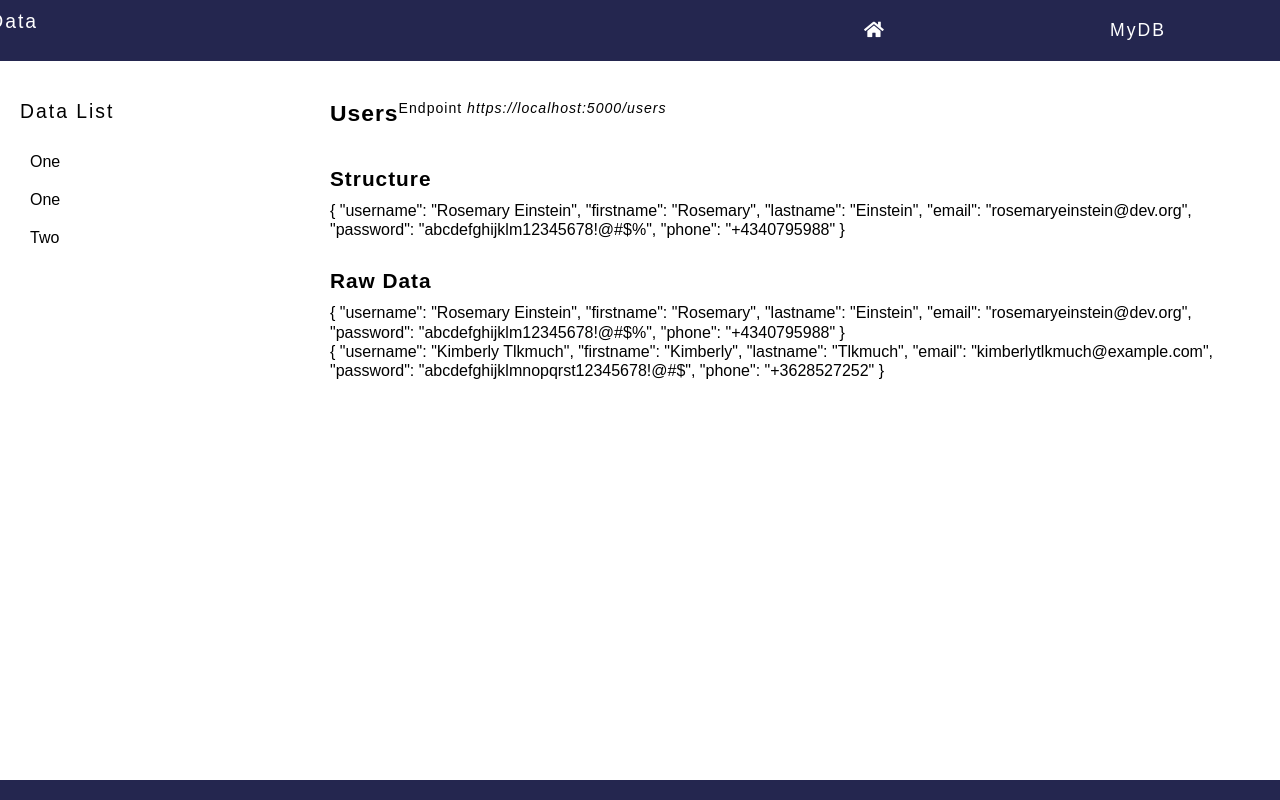
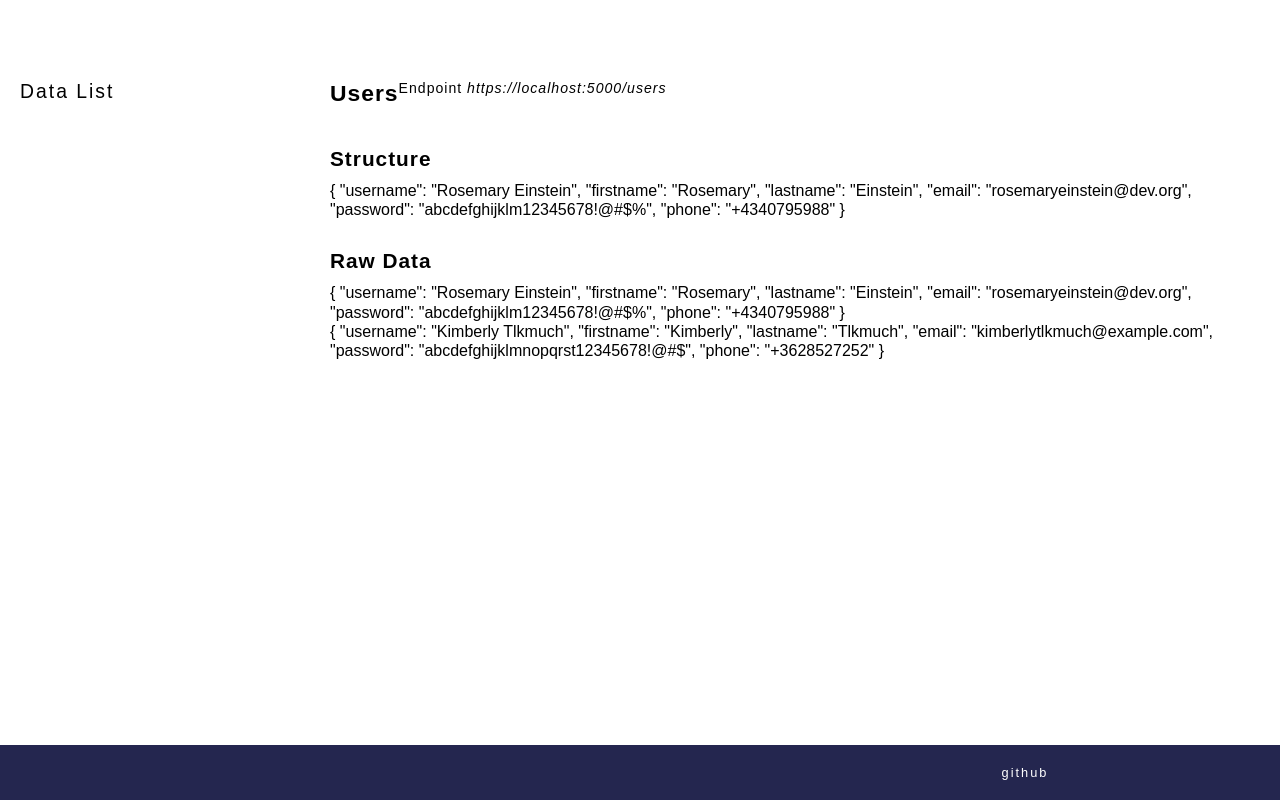
Before and after one commit to kaigikinyua/dumyapi, a Flask app: template templates/genericdata.html in a window 1280 px wide. Run offline with Flask 2, Linux system fonts and the light colour scheme; the template is opened without the code that fills it, so the values that code supplies are empty.

Commit message:
fetching generic data from server to genericdata.html frontend

```diff
--- a/app.py
+++ b/app.py
@@ -8,8 +8,9 @@
 
 @app.route('/genericdata')
 def generic_data_page():
-    return render_template('genericdata.html')
-
+    gDList=GenericData.listGenericDataFiles()
+    request_url="/static/genericdata"
+    return render_template('genericdata.html',gDList=gDList,rUrl=request_url)
 #api endpoints
 @app.route('/getdata/<genericdata>/<number>')
 def getdata(genericdata,number=100):
--- a/static/js/pages/genericdata.js
+++ b/static/js/pages/genericdata.js
@@ -1,3 +1,4 @@
+var mainUrl="http://localhost:5000"
 var generic_data=new Vue({
     el:"#selected_data",
     delimiters:['[[',']]'],
@@ -11,20 +12,21 @@
     },
 })
 //update the generic data
-function updateGenericData(){
-    fetch_Data("http://localhost:5500/testdata.json",
+function updateGenericData(subURL){
+    fetch_Data(`${mainUrl}/${subURL}`,
     (state,data)=>{
-        if(state==true){
-            generic_data.title=data.title
-            generic_data.endpoint=data.endpoint
-            generic_data.raw_data=data.data
-        }
+        console.log(data)
+        // if(state==true){
+        //     generic_data.title=data.title
+        //     generic_data.endpoint=data.endpoint
+        //     generic_data.raw_data=data.data
+        // }
     })
 }
 
 function fetch_Data(url,callback){
     fetch(url)
-    .then(res=>res.json())
+    .then(res=>{res.json();console.log(res)})
     .then(data=>{
         console.log(data)
         callback(true,data)
--- a/templates/genericdata.html
+++ b/templates/genericdata.html
@@ -1,31 +1,30 @@
-<html lang="en">
-<head>
-    <meta charset="UTF-8">
-    <meta name="viewport" content="width=device-width, initial-scale=1.0">
-    <meta http-equiv="X-UA-Compatible" content="ie=edge">
-    <title>OpenApi</title>
-    <link rel="stylesheet" href="../static/css/all.min.css">
-    <link rel="stylesheet" href="../static/css/components/main.css">
-    <link rel="stylesheet" href="../static/css/components/navs.css">
+{% extends './base.html'%}
+    {% block css %}
         <link rel="stylesheet" href="../static/css/pages/genericdata.css">
-</head>
-<body>
-    <div class="topnav">
-        <div class="container">
-            <div class="barner">
+        <style>
+            section.app{
+                height:100vh;
+            }
+            ul#data_list li{
+                /*first letter to uppercase*/
+            }
+        </style>
+    {% endblock css %}
+    {% block searchmeta %}{% endblock searchmeta %}
+
+    {% block barner %}
         <h3 class="barner">Generic Data</h3>
-            </div>
+    {% endblock barner %}
+
+    {% block links %}
         <ul class="links">
             <a href="/"><li><i class="fa fa-home"></i></li></a>
             <a href="/mydb"><li>MyDB</li></a>
         </ul>
-        </div>
-    </div>
-    <div class="sidenav">
-        <div class="barner"></div>
-        <div class="menu"></div>
-        <div class="footer"></div>
-    </div>
+
+    {% endblock links%}
+
+    {% block app %}
         <div class="app" id="app">
             <div class="data_list">
                 <div class="barner">
@@ -33,9 +32,12 @@
                 </div>
                 <div class="list">
                     <ul id="data_list">
-                    <li onclick="updateGenericData()">One</li>
+                        {% for file in gDList %}
+                            <li onclick="updateGenericData('{{rUrl}}/{{file}}.json')">{{file}}</li>
+                        {% endfor %}
+                        <!--<li onclick="updateGenericData()">One</li>
                         <li>One</li>
-                    <li>Two</li>
+                        <li>Two</li>-->
                     </ul>
                 </div>
             </div>
@@ -59,7 +61,6 @@
                 </div>
             </div>
         </div>
-</body>
         <script src="../static/js/vue.js"></script>
         <script src="../static/js/pages/genericdata.js"></script>
-</html>
+    {% endblock app %}
```
Also changed, not shown: models.py (+8 -0 lines). Lines whose indentation alone changed are shown as unchanged.
